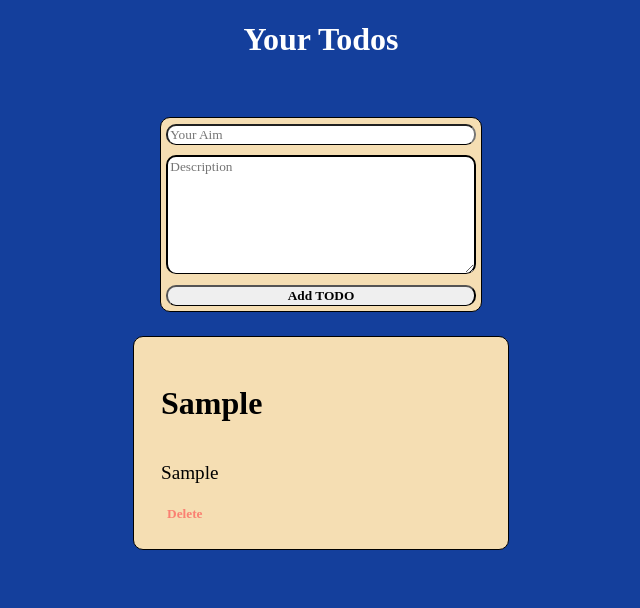
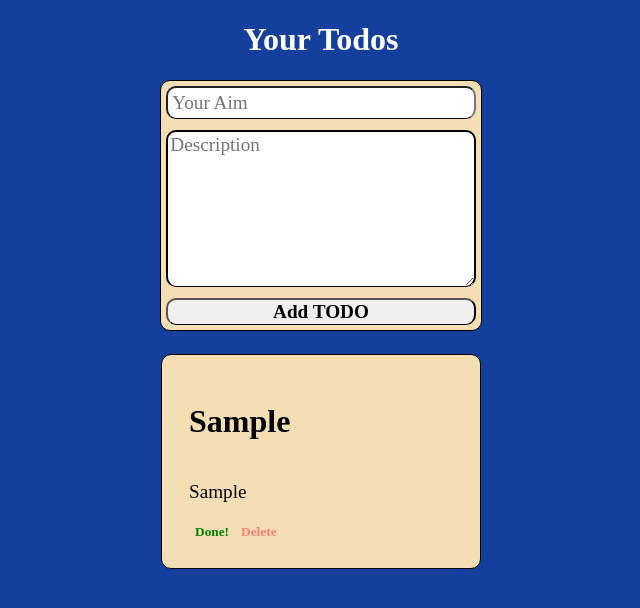
Before and after one commit to SaintUkrainian/ToDo, a React (Create React App) app: page / in a window 1280 px wide. Both pictures are taken after typing "Sample", "Sample" into the empty fields and a click on the button "Add TODO". Shown: the top 608 px of the page, without its empty margins (319-959 px from the left). Built offline with nearby package versions, Linux system fonts and the light colour scheme.

Commit message:
animation added, code refactoring

```diff
--- a/package.json
+++ b/package.json
@@ -7,10 +7,12 @@
     "@testing-library/jest-dom": "^4.2.4",
     "@testing-library/react": "^9.5.0",
     "@testing-library/user-event": "^7.2.1",
+    "axios": "^0.21.1",
     "gh-pages": "^3.1.0",
     "react": "^16.13.1",
     "react-dom": "^16.13.1",
-    "react-scripts": "3.4.3"
+    "react-scripts": "3.4.3",
+    "react-transition-group": "^4.4.1"
   },
   "scripts": {
     "start": "react-scripts start",
--- a/src/App.module.css
+++ b/src/App.css
@@ -9,9 +9,7 @@
 
 .SetTodo {
   display: flex;
-  margin: auto;
-  margin-bottom: 10px;
-  margin-top: 0px;
+  margin: 0 auto 10px;
   flex-direction: column;
   width: 20rem;
   border: 1px solid black;
@@ -27,14 +25,17 @@
   border: 2px solid black;
   border-bottom: 1px solid black;
   outline-style: none;
+  font-size: larger;
 }
 
 .SetTodo input {
   font-family: 'Indie Flower', cursive;
   margin: 4pt;
+  padding: 4px;
   border-radius: 10px;
   border-bottom: 1px solid black;
   outline-style: none;
+  font-size: larger;
 }
 
 .SetTodo button {
@@ -44,6 +45,11 @@
   border-radius: 10px;
   border-bottom: 1px solid black;
   outline-style: none;
+  font-size: larger;
+}
+
+.SetTodo button:hover {
+  background: #ccc;
 }
 
 .Todos {
@@ -53,3 +59,26 @@
   background-color: rgb(20, 63, 156);
   color: black;
 }
+
+.fade-enter {
+  opacity: 0;
+  transform: translateX(-100%);
+  transition: all 0.3s ease-out;
+}
+
+.fade-enter-active {
+  opacity: 1;
+  transform: translateX(0);
+  transition: all 0.3s ease-out;
+}
+
+.fade-exit {
+  opacity: 1;
+  transition: all 0.3s ease-out;
+}
+
+.fade-exit-active {
+  opacity: 0;
+  transform: translateX(100%);
+  transition: all 0.3s ease-out;
+}
--- a/src/App.js
+++ b/src/App.js
@@ -1,124 +1,86 @@
-import React, { useState } from "react";
+import React, {useState} from "react";
 
 import Todo from "./Todo/Todo.js";
+import "./App.css";
 
-import styles from "./App.module.css";
+import TransitionGroup from "react-transition-group/TransitionGroup"
+import CSSTransition from "react-transition-group/CSSTransition";
 
 function App() {
-    let todoItems = null;
+    const [todo, setTodo] = useState({
+        aim: "",
+        description: "",
+    });
 
-    const warnStyle = {
-        color: "salmon",
-        textDecoration: "underline",
+    const [todos, setTodos] = useState([]);
+
+    const handleInput = (event, element) => {
+        setTodo({
+                ...todo,
+                [element]: event.target.value,
+            }
+        )
     };
 
-    const [todoList, setTodoList] = useState({
-        todos: [],
-    });
+    const clearTodo = () => {
+        setTodo({
+            aim: "",
+            description: "",
+        });
+    }
 
-    const [aim, setAim] = useState({
-        text: "",
-    });
-
-    const [description, setDescription] = useState({
-        text: "",
-    });
-
-    const [warning, setWarning] = useState({
-        message: null,
-    });
-
-
-    const aimHandler = (event) => {
-        setWarning({
-            message: null,
-        });
-        setAim({
-            text: event.target.value,
-        });
-    };
-
-    const descriptionHandler = (event) => {
-        setWarning({
-            message: null,
-        });
-        setDescription({
-            text: event.target.value,
-        });
-    };
-
-    const addTodoHandler = () => {
-        if (!aim.text || !description.text) {
-            setWarning({
-                message: "Fill in all fields",
-            });
+    const addTodo = () => {
+        if (!todo.aim || !todo.description) {
             return;
         }
-        const temp = [...todoList.todos];
-        temp.push({
-            aim: aim.text,
-            description: description.text,
-            key: Math.random(),
-        });
-        setTodoList({
-            todos: temp,
-        });
-        setAim({
-            text: "",
-        });
-        setDescription({
-            text: "",
-        });
-    };
+        setTodos(prevState => prevState.concat({
+            id: Math.random(),
+            done: false,
+            aim: todo.aim,
+            description: todo.description
+        }));
+        clearTodo();
+    }
 
+    const deleteTodo = (id) => {
+        setTodos(todos.filter(todo => todo.id !== id));
+    }
 
-    const deleteHandler = (key) => {
-      const tempArray = [...todoList.todos];
-      const index = tempArray.findIndex(item => item.key === key)
-      tempArray.splice(index, 1);
-      setTodoList({
-          todos: tempArray,
-      });
-      console.log("Removed!");
-    };
-
-    if (todoList.todos.length > 0) {
-        todoItems = (
-            <div className={styles.Todos}>
-                {todoList.todos.map((todo, key) => {
-                    return (
-                        <Todo
-                            aim={todo.aim}
-                            description={todo.description}
-                            key={todo.key}
-                            delete={(key) => deleteHandler(key)}
-                        />
-                    );
-                })}
-            </div>
-        );
+    const setDone = (id) => {
+        setTodos(todos.map(todo => todo.id === id ? {...todo, done: true} : todo));
     }
 
     return (
-        <div className={styles.App}>
+        <div className="App">
             <h1 style={{color: "white"}}>Your Todos</h1>
-            <h3 style={warnStyle}>{warning.message}</h3>
-            <div className={styles.SetTodo}>
+            <div className="SetTodo">
                 <input
                     type="text"
-                    onChange={(event) => aimHandler(event)}
+                    onChange={(event) => handleInput(event, "aim")}
                     placeholder="Your Aim"
-                    value={aim.text}
+                    value={todo.aim}
                 />
                 <textarea
                     type="text"
-                    onChange={(event) => descriptionHandler(event)}
+                    onChange={(event) => handleInput(event, "description")}
                     placeholder="Description"
-                    value={description.text}
+                    value={todo.description}
+                    style={{height: 150}}
                 />
-                <button onClick={addTodoHandler}>Add TODO</button>
+                <button onClick={addTodo}>Add TODO</button>
             </div>
-            {todoItems}
+            <TransitionGroup component="div" className="Todos">
+                {todos.map(todo =>
+                    <CSSTransition classNames="fade" timeout={300}
+                                   key={todo.id}>
+                        <Todo key={todo.id}
+                              todo={todo}
+                              done={todo.done}
+                              delete={() => deleteTodo(todo.id)}
+                              setDone={() => setDone(todo.id)}/>
+                    </CSSTransition>
+                )}
+            </TransitionGroup>
         </div>
     );
 }
--- a/src/Todo/Todo.module.css
+++ b/src/Todo/Todo.css
@@ -6,10 +6,11 @@
     border-radius: 10px;
     margin: auto;
     margin-top: 10pt;
-    width: 20rem;
+    width: 16.5rem;
     text-align: justify;
     padding: 20pt;
     background-color: wheat;
+    transition: all 0.3s ease-out;
 }
 
 .Todo p {
@@ -36,3 +37,26 @@
 .Todo button:hover {
     color: red;
 }
+
+.fade-enter {
+    opacity: 0;
+    transform: translateX(-100%);
+    transition: all 0.3s ease-out;
+}
+
+.fade-enter-active {
+    opacity: 1;
+    transform: translateX(0);
+    transition: all 0.3s ease-out;
+}
+
+.fade-exit {
+    opacity: 1;
+    transition: all 0.3s ease-out;
+}
+
+.fade-exit-active {
+    opacity: 0;
+    transform: translateX(100%);
+    transition: all 0.3s ease-out;
+}
--- a/src/Todo/Todo.js
+++ b/src/Todo/Todo.js
@@ -1,16 +1,25 @@
 import React from "react";
 
-import styles from "./Todo.module.css";
+import "./Todo.css";
 
 const todo = (props) => {
     console.log(props);
     return (
-        <div className={styles.Todo}>
+        <div className="Todo">
             <div>
-                <h1>{props.aim}</h1>
+                <h1 style={{
+                    textDecorationLine: props.done ? "line-through" : "none",
+                    textDecorationColor: "rgb(20, 63, 200)",
+                    textDecorationThickness: 5,
+                }}>{props.todo.aim}</h1>
             </div>
-            <p>{props.description}</p>
+            <p style={{
+                textDecorationColor: "rgb(20, 63, 200)",
+                textDecorationLine: props.done ? "line-through" : "none",
+                textDecorationThickness: 3,
+            }}>{props.todo.description}</p>
             <div>
+                <button onClick={props.setDone} style={{color: "green"}}>Done!</button>
                 <button onClick={props.delete}>Delete</button>
             </div>
         </div>
```
Also changed, not shown: 1 other file (tests, documents, lock files or other folders).
